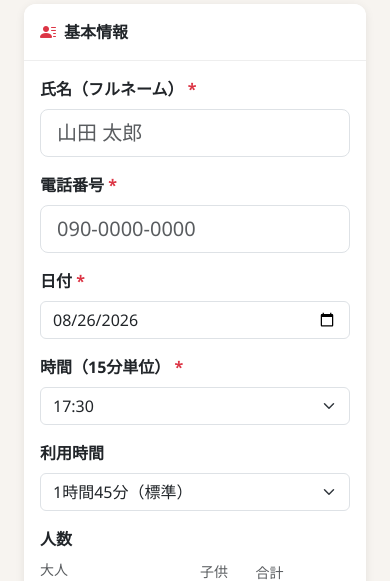
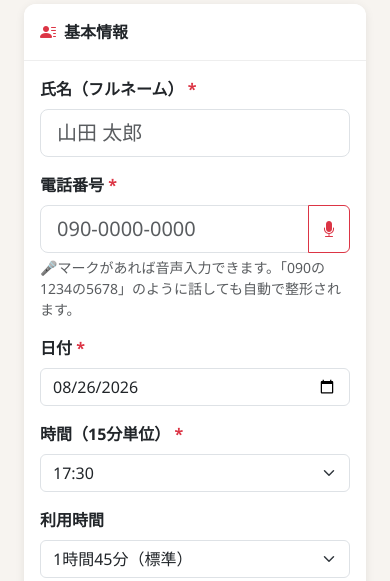
Before and after one commit to yakinikuamiami417-sys/reservation_system, a Flask app: page /reservation/new in a window 390 px wide. Shown: the part 264-845 px from the top of the page. Run offline with Flask 3, Linux system fonts and the light colour scheme; data that the repository does not hold is empty; some web fonts are replaced.

Commit message:
feat: 電話番号入力の音声入力対応と音声特有表現の自動整形
- 電話番号欄を type=text + inputmode=tel に変更し、対応ブラウザでは
  マイクボタン（Web Speech API）を表示して音声入力を補助
- formatPhoneNumber() に「の」「ハイフン」「マイナス」の除去処理を追加し、
  音声入力特有の「090の2399の3336」等も 090-2399-3336 に自動整形

```diff
--- a/templates/base.html
+++ b/templates/base.html
@@ -95,6 +95,13 @@
     /* フォーム */
     .form-label.required::after { content: " *"; color: #dc3545; }
     .counter-btn { width: 34px; height: 34px; padding: 0; font-size: 1.1rem; line-height: 1; }
+
+    /* 電話番号：音声入力ボタン */
+    .voice-listening { animation: voice-pulse 1s ease-in-out infinite; }
+    @keyframes voice-pulse {
+      0%,100% { box-shadow: 0 0 0 0 rgba(220,53,69,.5); }
+      50%      { box-shadow: 0 0 0 6px rgba(220,53,69,0); }
+    }
 
     /* タイムライン */
     .timeline-row { border-bottom: 1px dashed #e0e0e0; min-height: 40px; }
@@ -496,7 +503,14 @@ function formatPhoneNumber(raw) {
   // 全角数字（IME入力等）を半角に変換してから処理する
   trimmed = trimmed.replace(/[０-９]/g, ch => String.fromCharCode(ch.charCodeAt(0) - 0xFEE0));
 
-  const digits = trimmed.replace(/[-‐－ー―\s()（）]/g, '');
+  // 音声入力特有の表現を除去してから数字だけを取り出す
+  //   ・「090の2399の3336」のように読点代わりに「の」が入る
+  //   ・「ハイフン」「マイナス」と発話された語がそのまま文字起こしされる場合がある
+  //   ・ハイフン類（半角/全角/長音符/ダッシュ）や区切りの空白・括弧
+  const digits = trimmed
+    .replace(/ハイフン|マイナス/g, '')
+    .replace(/の/g, '')
+    .replace(/[-‐－ー―\s()（）]/g, '');
   if (!/^0\d{9,10}$/.test(digits)) return trimmed;
 
   if (digits.length === 11 && /^0[5789]0/.test(digits)) {
@@ -517,6 +531,55 @@ function formatPhoneNumber(raw) {
   }
   return trimmed;
 }
+
+// ============================================================
+// 電話番号：音声入力ボタン（対応ブラウザのみ表示）
+// Web Speech API に対応するブラウザ（Android Chrome等）だけボタンを出す。
+// 未対応（iOS Safari等）ではボタンを消し、OS標準キーボードの音声入力に任せる。
+// ============================================================
+(function initPhoneVoiceButtons() {
+  const SpeechRecognitionCtor = window.SpeechRecognition || window.webkitSpeechRecognition;
+
+  function wire(btn) {
+    const targetSel = btn.dataset.voicePhoneTarget;
+    const targetEl  = targetSel && document.querySelector(targetSel);
+    if (!SpeechRecognitionCtor || !targetEl) { btn.remove(); return; }
+
+    btn.classList.remove('d-none');
+    const idleHtml = btn.innerHTML;
+
+    btn.addEventListener('click', () => {
+      const rec = new SpeechRecognitionCtor();
+      rec.lang            = 'ja-JP';
+      rec.interimResults  = false;
+      rec.maxAlternatives = 1;
+
+      btn.disabled = true;
+      btn.classList.add('voice-listening');
+      btn.innerHTML = '<i class="bi bi-mic-fill"></i>';
+
+      rec.onresult = (e) => {
+        const transcript = e.results[0][0].transcript;
+        targetEl.value = formatPhoneNumber(transcript);
+        targetEl.dispatchEvent(new Event('change', { bubbles: true }));
+        targetEl.focus();
+        // フォーム側に顧客カルテ自動呼び出し等の処理があれば、blurを待たずに実行する
+        if (typeof loadCustomerHistory === 'function') loadCustomerHistory();
+      };
+      rec.onerror = () => {};
+      rec.onend = () => {
+        btn.disabled = false;
+        btn.classList.remove('voice-listening');
+        btn.innerHTML = idleHtml;
+      };
+      rec.start();
+    });
+  }
+
+  document.addEventListener('DOMContentLoaded', () => {
+    document.querySelectorAll('[data-voice-phone-target]').forEach(wire);
+  });
+})();
 
 // ============================================================
 // ウォークイン登録（全ページ共通・氏名入力なしの最速登録）
--- a/templates/form.html
+++ b/templates/form.html
@@ -49,10 +49,18 @@
         <!-- 電話番号 -->
         <div class="mb-3">
           <label class="form-label required fw-semibold">電話番号</label>
-          <input type="tel" name="phone" class="form-control form-control-lg"
-                 placeholder="090-0000-0000" required autocomplete="off"
-                 value="{{ reservation.phone if reservation else '' }}"
-                 onblur="this.value = formatPhoneNumber(this.value); loadCustomerHistory();">
+          <div class="input-group">
+            <input type="text" inputmode="tel" name="phone" class="form-control form-control-lg"
+                   placeholder="090-0000-0000" required autocomplete="tel"
+                   value="{{ reservation.phone if reservation else '' }}"
+                   id="fPhone"
+                   onblur="this.value = formatPhoneNumber(this.value); loadCustomerHistory();">
+            <button type="button" class="btn btn-outline-danger d-none"
+                    data-voice-phone-target="#fPhone" title="音声で電話番号を入力">
+              <i class="bi bi-mic-fill"></i>
+            </button>
+          </div>
+          <div class="form-text text-muted">🎤マークがあれば音声入力できます。「090の1234の5678」のように話しても自動で整形されます。</div>
         </div>
 
         <!-- ===== 顧客カルテ（過去の来店履歴・自動呼び出し） ===== -->
```
Also changed, not shown: templates/timetable.html (+9 -3 lines).
